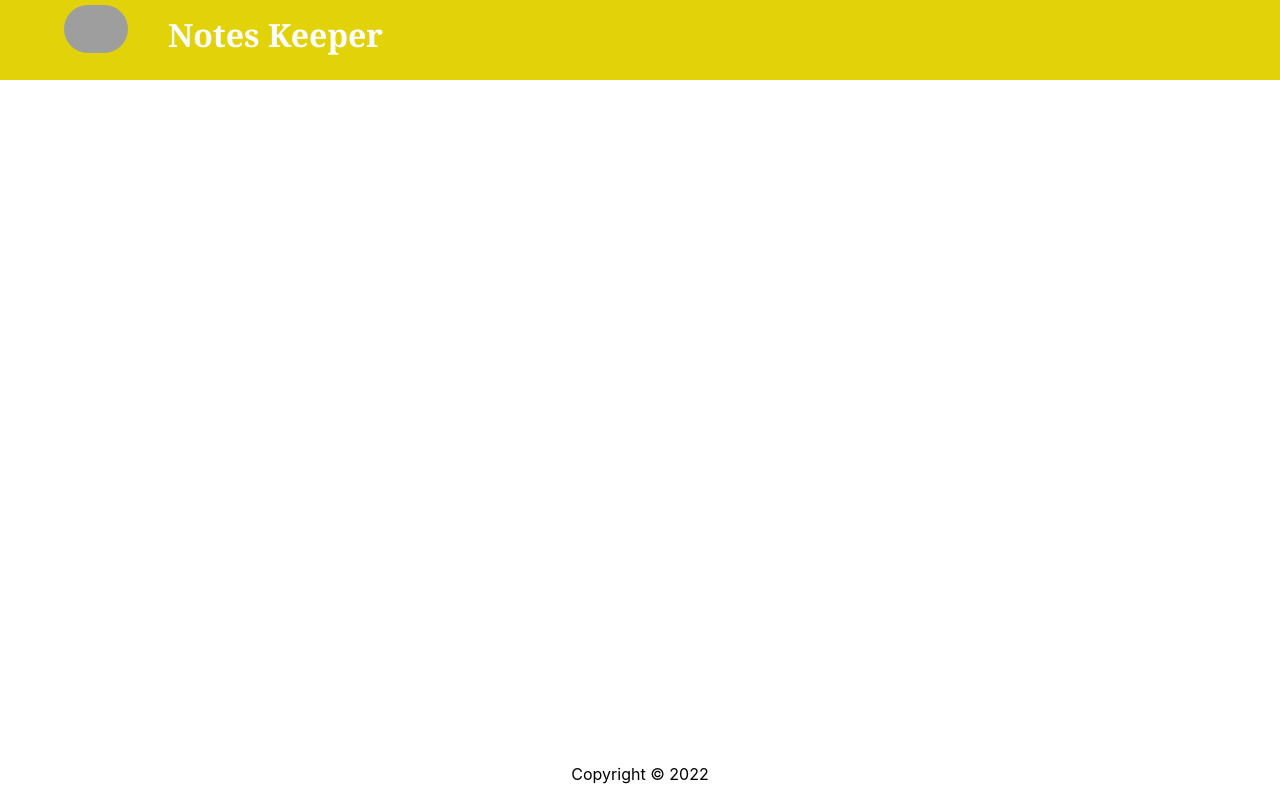
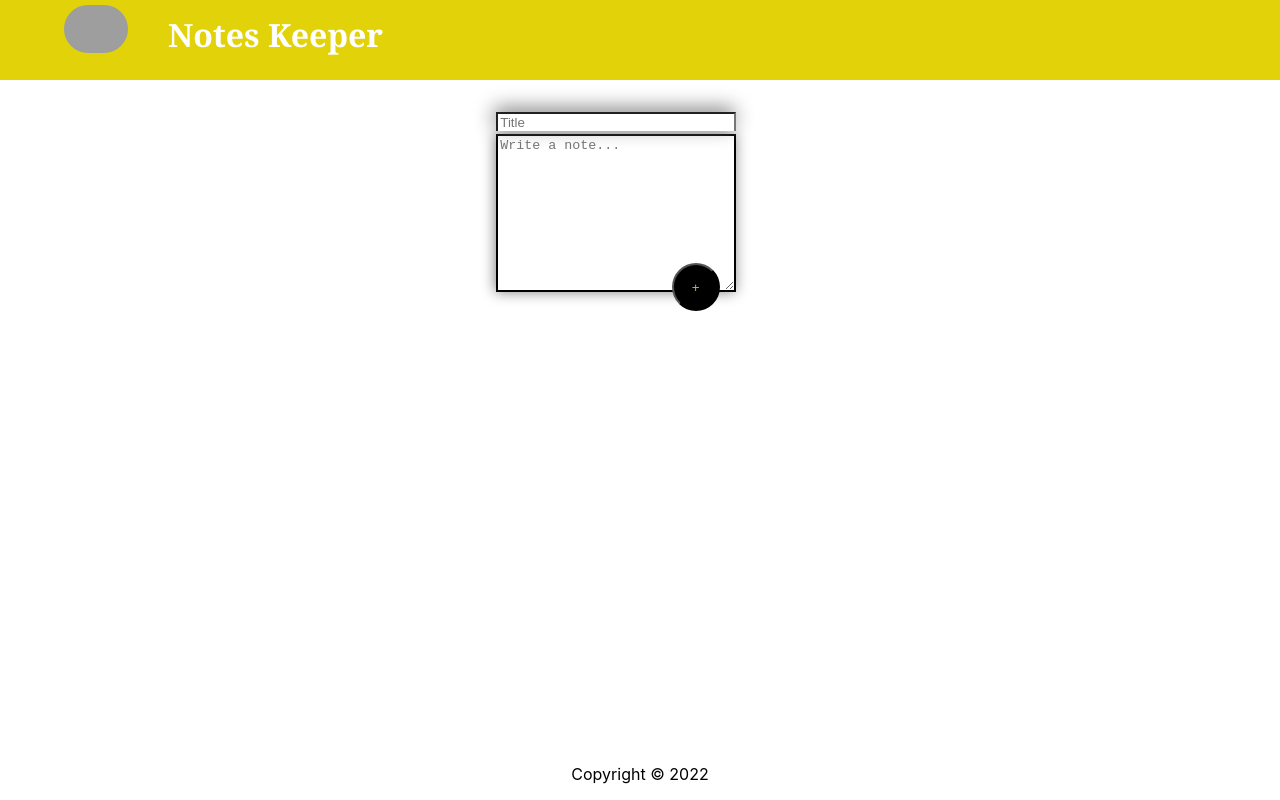
Before and after one commit to DeveloprSourabh/KEEP-NOTES, a React (Create React App) app: page / in a window 1280 px wide. Built offline with nearby package versions, Linux system fonts and the light colour scheme; grey boxes are pictures that could not be loaded.

Commit message:
add input and placeholder

```diff
--- a/src/App.css
+++ b/src/App.css
@@ -29,3 +29,32 @@ h1 {
   font-family: Cambria, Cochin, Georgia, Times, "Times New Roman", serif;
   color: white;
 }
+
+.in1 {
+  position: absolute;
+  width: 231.5px;
+  top: 7rem;
+  border-bottom: none;
+  box-shadow: -2px -4px 20px 0px grey;
+}
+
+textarea {
+  border: 2px solid;
+  width: 231.5px;
+  box-shadow: -1px 0px 13px 0px grey;
+}
+
+form {
+  text-align: center;
+}
+
+.btn {
+  color: orange;
+  position: relative;
+  top: 0rem;
+  right: 4rem;
+  background-color: black;
+  border-radius: 50%;
+  width: 3rem;
+  height: 3rem;
+}
--- a/src/App.jsx
+++ b/src/App.jsx
@@ -1,11 +1,16 @@
 import React from "react";
 import Header from "./Header";
 import Footer from "./Footer";
+import CreateNote from "./CreateNote";
+import Note from "./Note";
+
 const App = () => {
   return (
     <>
       <Header />
       <Footer />
+      <CreateNote />
+      <Note />
     </>
   );
 };
--- /dev/null
+++ b/src/CreateNote.jsx
@@ -0,0 +1,23 @@
+import React from "react";
+import "./App.css";
+const CreateNote = () => {
+  return (
+    <>
+      <div className="main_note">
+        <form action="">
+          <input className="in1" type="text" placeholder="Title" />
+          <textarea
+            name=""
+            id=""
+            cols="30"
+            rows="10"
+            placeholder="Write a note..."
+          ></textarea>
+          <button className="btn">+</button>
+        </form>
+      </div>
+    </>
+  );
+};
+
+export default CreateNote;
--- /dev/null
+++ b/src/Note.jsx
@@ -0,0 +1,12 @@
+const Note = () => {
+  return (
+    <>
+      <div className="note">
+        <h1>Title</h1>
+        <br />
+      </div>
+    </>
+  );
+};
+
+export default Note;
```
